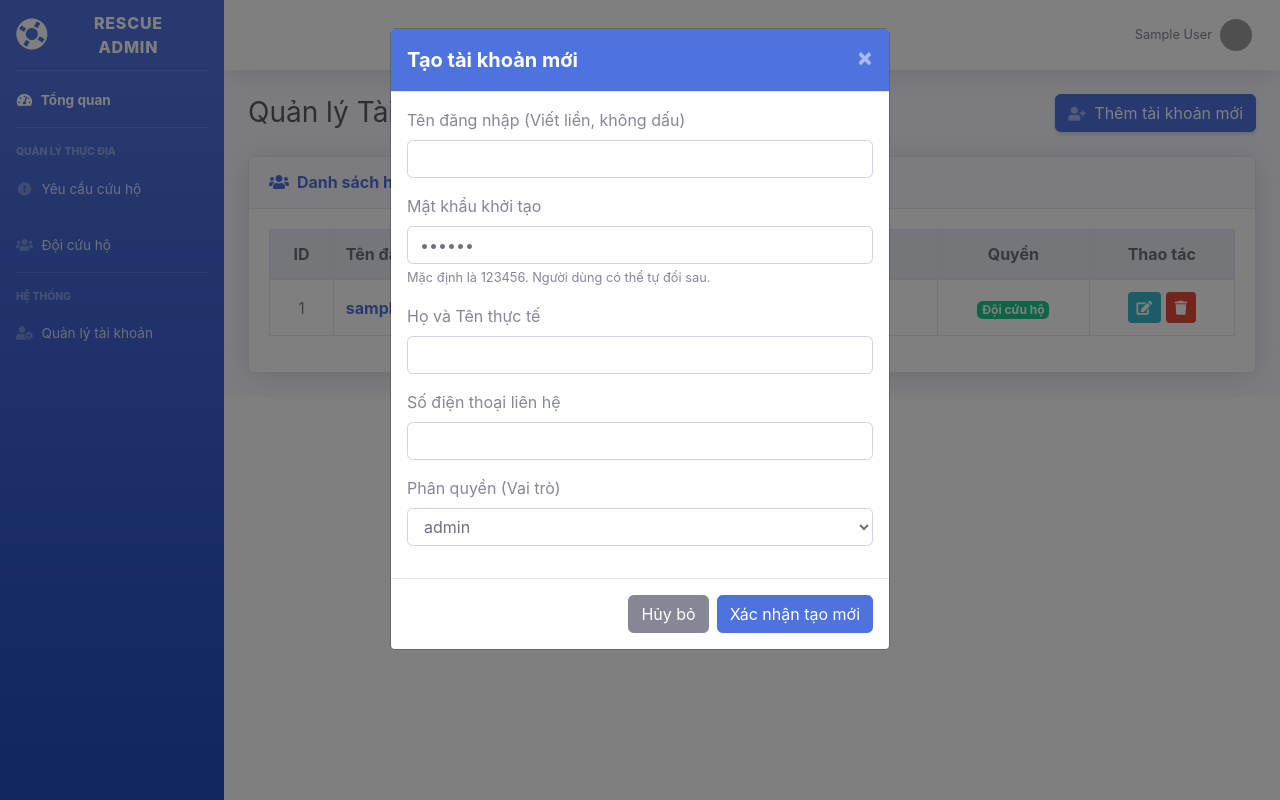
After one commit to DoanDang-md/Flood-Rescue-Coordination-and-Relief-Management-System, a PHP site: page /views/admin/manage_users.php in a window 1280 px wide, after a click on "Thêm tài khoản mới". The commit adds this page. Run offline with PHP 8.4, Linux system fonts and the light colour scheme; the visitor is signed in with stand-in values (Sample User, id 1); tables that the repository leaves empty hold one stand-in row (values such as "Sample post"); grey boxes are pictures that could not be loaded.

Commit message:
Hoàn thiện fe phần quản lí tài khoản

```diff
--- a/api/login.php
+++ b/api/login.php
@@ -4,8 +4,7 @@ session_start();
 
 // Gọi file kết nối Cơ sở dữ liệu
 require_once 'config.php';
-$hash_chuan_xac = password_hash('123456', PASSWORD_DEFAULT);
-$pdo->exec("UPDATE users SET password_hash = '$hash_chuan_xac' WHERE username = 'admin'");
+
 
 // Kiểm tra xem dữ liệu có được gửi từ Form POST không
 if ($_SERVER['REQUEST_METHOD'] === 'POST') {
--- a/assets/css/style.css
+++ b/assets/css/style.css
@@ -26,3 +26,28 @@
     border-bottom-right-radius: 0.3rem;
   }
 }
+@media (min-width: 768px) {
+  /* 1. Ghim chặt Sidebar bên trái */
+  #accordionSidebar {
+    position: fixed;
+    top: 0;
+    left: 0;
+    height: 100vh !important;
+    z-index: 1030;
+    width: 14rem !important; /* Độ rộng mặc định của SB Admin */
+    overflow-y: auto; /* Hiện thanh cuộn nếu menu quá dài */
+  }
+
+  /* 2. Đẩy phần nội dung sang phải một khoảng bằng đúng độ rộng Sidebar */
+  #content-wrapper {
+    margin-left: 14rem;
+    width: calc(100% - 14rem);
+  }
+
+  /* 3. Ghim thanh Topbar (thanh ngang trên cùng) */
+  .topbar {
+    position: sticky;
+    top: 0;
+    z-index: 1020;
+  }
+}
--- /dev/null
+++ b/views/admin/manage_users.php
@@ -0,0 +1,166 @@
+<?php
+session_start();
+// Khóa bảo vệ: Chỉ Admin mới được vào
+if (!isset($_SESSION['role_name']) || $_SESSION['role_name'] !== 'Admin') {
+    header("Location: ../../index.html");
+    exit;
+}
+
+require_once '../../api/config.php';
+
+// 1. Lấy danh sách Người dùng để hiển thị ra Bảng
+try {
+    $stmtUsers = $pdo->query("
+        SELECT u.user_id, u.username, u.full_name, u.phone, r.role_name
+        FROM users u
+        JOIN roles r ON u.role_id = r.role_id
+        ORDER BY u.user_id DESC
+    ");
+    $users = $stmtUsers->fetchAll();
+
+    // 2. Lấy danh sách Vai trò (Roles) để đổ vào thanh chọn (Dropdown) lúc Thêm mới
+    $stmtRoles = $pdo->query("SELECT * FROM roles");
+    $roles = $stmtRoles->fetchAll();
+
+} catch (PDOException $e) {
+    die("Lỗi truy vấn: " . $e->getMessage());
+}
+?>
+
+<!DOCTYPE html>
+<html lang="vi">
+<head>
+    <meta charset="utf-8">
+    <title>Quản lý Nhân sự - Admin</title>
+    <link href="https://cdnjs.cloudflare.com/ajax/libs/font-awesome/5.15.3/css/all.min.css" rel="stylesheet">
+    <link href="../../assets/css/sb-admin-2.min.css" rel="stylesheet">
+    <link href="../../assets/css/style.css" rel="stylesheet">
+</head>
+
+<body id="page-top">
+    <div id="wrapper">
+        <?php include 'layouts/sidebar.php'; ?>
+
+        <div id="content-wrapper" class="d-flex flex-column">
+            <div id="content">
+                <?php include 'layouts/topbar.php'; ?>
+
+                <div class="container-fluid">
+                    <div class="d-sm-flex align-items-center justify-content-between mb-4">
+                        <h1 class="h3 mb-0 text-gray-800">Quản lý Tài khoản Nhân sự</h1>
+                        <button class="d-none d-sm-inline-block btn btn-primary shadow-sm" data-toggle="modal" data-target="#addUserModal">
+                            <i class="fas fa-user-plus fa-sm text-white-50 mr-1"></i> Thêm tài khoản mới
+                        </button>
+                    </div>
+
+                    <?php if (isset($_SESSION['msg'])): ?>
+                        <div class="alert alert-<?php echo $_SESSION['msg_type']; ?> alert-dismissible fade show" role="alert">
+                            <?php
+                                echo $_SESSION['msg'];
+                                unset($_SESSION['msg']); // Xóa sau khi hiển thị
+                                unset($_SESSION['msg_type']);
+                            ?>
+                            <button type="button" class="close" data-dismiss="alert" aria-label="Close">
+                                <span aria-hidden="true">&times;</span>
+                            </button>
+                        </div>
+                    <?php endif; ?>
+
+                    <div class="card shadow mb-4">
+                        <div class="card-header py-3">
+                            <h6 class="m-0 font-weight-bold text-primary"><i class="fas fa-users mr-2"></i>Danh sách hệ thống</h6>
+                        </div>
+                        <div class="card-body">
+                            <div class="table-responsive">
+                                <table class="table table-bordered table-hover" width="100%" cellspacing="0">
+                                    <thead class="thead-light">
+                                        <tr>
+                                            <th class="text-center">ID</th>
+                                            <th>Tên đăng nhập</th>
+                                            <th>Họ và Tên</th>
+                                            <th>Số điện thoại</th>
+                                            <th class="text-center">Quyền</th>
+                                            <th class="text-center">Thao tác</th>
+                                        </tr>
+                                    </thead>
+                                    <tbody>
+                                        <?php foreach ($users as $u): ?>
+                                        <tr>
+                                            <td class="text-center align-middle"><?php echo htmlspecialchars($u['user_id']); ?></td>
+                                            <td class="align-middle text-primary font-weight-bold"><?php echo htmlspecialchars($u['username']); ?></td>
+                                            <td class="align-middle"><?php echo htmlspecialchars($u['full_name']); ?></td>
+                                            <td class="align-middle"><?php echo htmlspecialchars($u['phone']); ?></td>
+                                            <td class="text-center align-middle">
+                                                <?php
+                                                if ($u['role_name'] == 'Admin') echo '<span class="badge badge-danger">Quản trị viên</span>';
+                                                elseif ($u['role_name'] == 'Dispatcher') echo '<span class="badge badge-warning text-dark">Điều phối viên</span>';
+                                                else echo '<span class="badge badge-success">Đội cứu hộ</span>';
+                                                ?>
+                                            </td>
+                                            <td class="text-center align-middle">
+                                                <button class="btn btn-info btn-sm" title="Sửa"><i class="fas fa-edit"></i></button>
+                                                <button class="btn btn-danger btn-sm" title="Khóa"><i class="fas fa-trash"></i></button>
+                                            </td>
+                                        </tr>
+                                        <?php endforeach; ?>
+                                    </tbody>
+                                </table>
+                            </div>
+                        </div>
+                    </div>
+                </div>
+            </div>
+            <?php include 'layouts/footer.php'; ?>
+        </div>
+    </div>
+
+    <div class="modal fade" id="addUserModal" tabindex="-1" role="dialog" aria-hidden="true">
+        <div class="modal-dialog" role="document">
+            <div class="modal-content">
+                <div class="modal-header bg-primary text-white">
+                    <h5 class="modal-title font-weight-bold">Tạo tài khoản mới</h5>
+                    <button type="button" class="close text-white" data-dismiss="modal" aria-label="Close">
+                        <span aria-hidden="true">&times;</span>
+                    </button>
+                </div>
+                <form action="../../api/admin/create_user.php" method="POST">
+                    <div class="modal-body">
+                        <div class="form-group">
+                            <label>Tên đăng nhập (Viết liền, không dấu)</label>
+                            <input type="text" class="form-control" name="username" required>
+                        </div>
+                        <div class="form-group">
+                            <label>Mật khẩu khởi tạo</label>
+                            <input type="password" class="form-control" name="password" value="123456" required>
+                            <small class="text-muted">Mặc định là 123456. Người dùng có thể tự đổi sau.</small>
+                        </div>
+                        <div class="form-group">
+                            <label>Họ và Tên thực tế</label>
+                            <input type="text" class="form-control" name="full_name" required>
+                        </div>
+                        <div class="form-group">
+                            <label>Số điện thoại liên hệ</label>
+                            <input type="text" class="form-control" name="phone" required>
+                        </div>
+                        <div class="form-group">
+                            <label>Phân quyền (Vai trò)</label>
+                            <select class="form-control" name="role_id" required>
+                                <?php foreach ($roles as $r): ?>
+                                    <option value="<?php echo $r['role_id']; ?>"><?php echo $r['role_name']; ?></option>
+                                <?php endforeach; ?>
+                            </select>
+                        </div>
+                    </div>
+                    <div class="modal-footer">
+                        <button type="button" class="btn btn-secondary" data-dismiss="modal">Hủy bỏ</button>
+                        <button type="submit" class="btn btn-primary">Xác nhận tạo mới</button>
+                    </div>
+                </form>
+            </div>
+        </div>
+    </div>
+
+    <script src="https://code.jquery.com/jquery-3.6.0.min.js"></script>
+    <script src="https://cdnjs.cloudflare.com/ajax/libs/bootstrap/4.6.0/js/bootstrap.bundle.min.js"></script>
+</body>
+</html>
```
Also changed, not shown: api/admin/create_user.php (added, +55 -0 lines), index.html (+16 -37 lines), views/admin/dashboard.php (+54 -51 lines), 1 other file.
